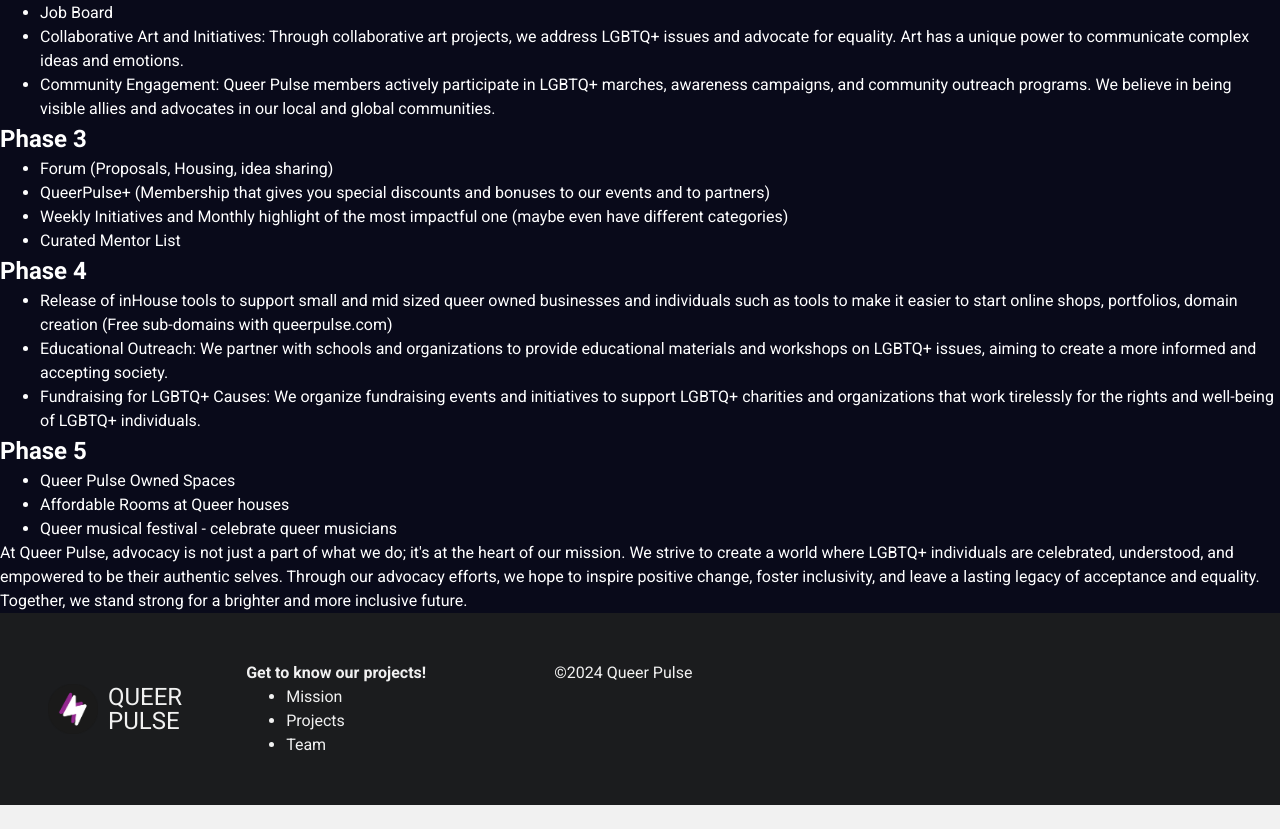
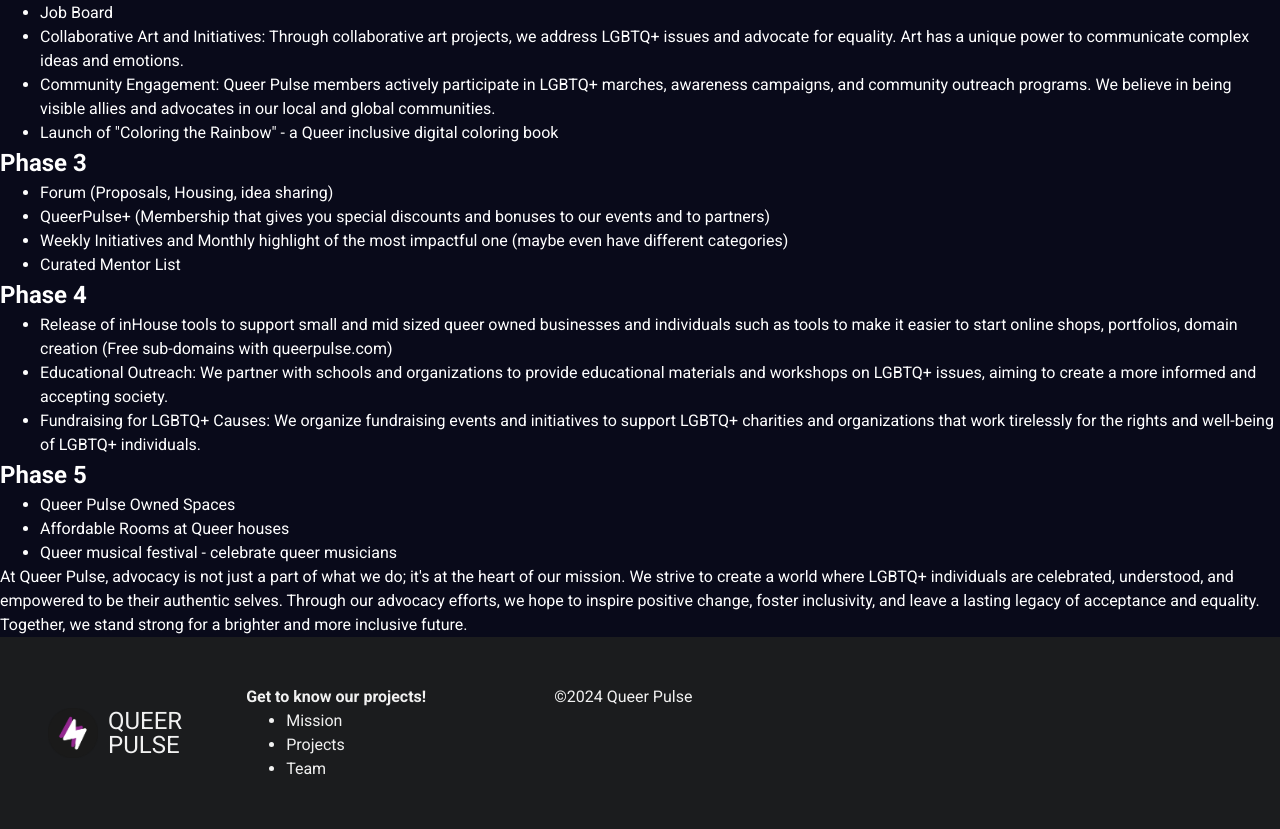
Before and after one commit to MrValraven/queerpulse, a React (Vite) app: page / in a window 1280 px wide. Shown: the part 6087-6916 px from the top of the page. Before the commit the page ends 6892 px from the top, so only its background shows below. Built offline with nearby package versions, Linux system fonts and the light colour scheme; a web font is replaced by a local one.

Commit message:
feat: Added one more goal to roadmap

```diff
--- a/src/pages/Home/components/Roadmap/Roadmap.jsx
+++ b/src/pages/Home/components/Roadmap/Roadmap.jsx
@@ -20,6 +20,7 @@
                 <li>Job Board</li>
                 <li>Collaborative Art and Initiatives: Through collaborative art projects, we address LGBTQ+ issues and advocate for equality. Art has a unique power to communicate complex ideas and emotions.</li>
                 <li>Community Engagement: Queer Pulse members actively participate in LGBTQ+ marches, awareness campaigns, and community outreach programs. We believe in being visible allies and advocates in our local and global communities.</li>
+                <li>Launch of "Coloring the Rainbow" - a Queer inclusive digital coloring book</li>
             </ul>
             <h2>Phase 3</h2>
             <ul>
```
